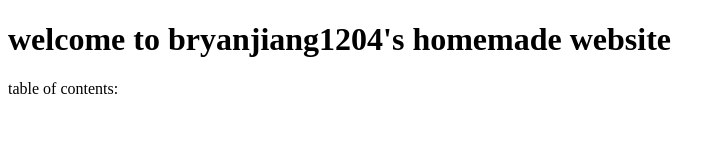
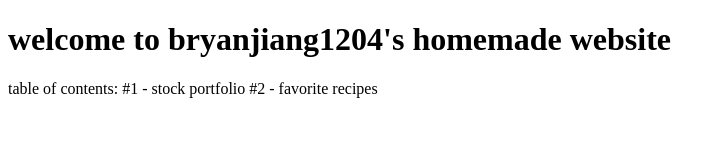
Before and after one commit to bryanjiang1204/my-simple-website, a plain HTML site: page index.html in a window 1280 px wide. Shown: the whole page, without its empty margins (0-726 px from the left). Drawn offline with Linux system fonts and the light colour scheme.

Commit message:
Update index.html

```diff
--- a/index.html
+++ b/index.html
@@ -8,6 +8,8 @@
 <body>
     <h1>welcome to bryanjiang1204's homemade website</h1>
     <p1> table of contents: </p1>
+    <p1> #1 - stock portfolio </p1>
+    <p1> #2 - favorite recipes </p1>
 </body>
 
 
```
